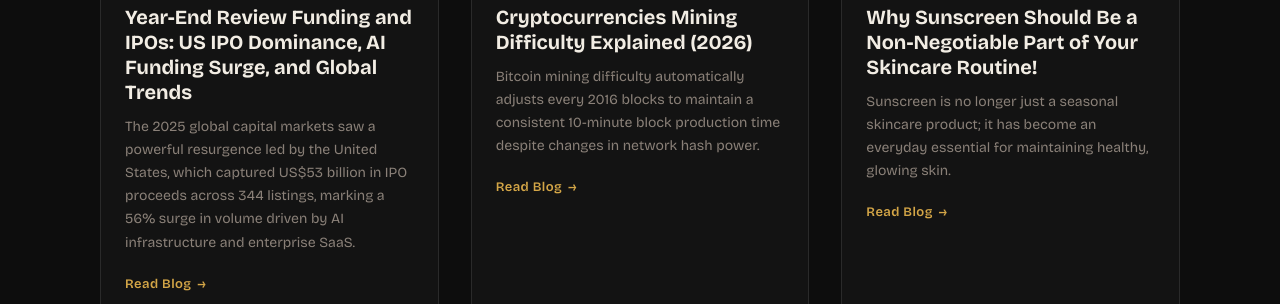
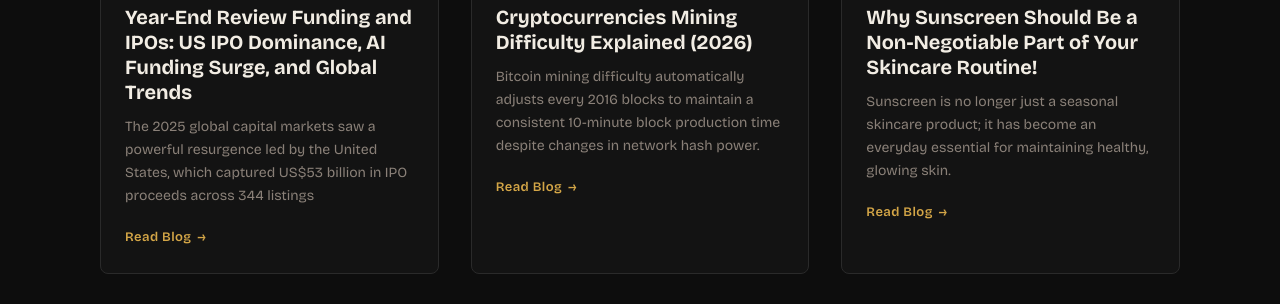
Before and after one commit to Anomwarbhuvan/Renu-Solanki-Portfolio, an Eleventy site: page src/index.njk in a window 1280 px wide. Shown: the part 1369-1673 px from the top of the page. Built offline with nearby package versions, Linux system fonts and the light colour scheme; Eleventy itself is replaced by a stand-in of ours; files that its build step writes are made by us from their sources; grey boxes are pictures that could not be loaded.

Commit message:
Update Blogs “year-end-review-funding-and-ipos-us-ipo-dominance-ai-funding-surge-and-global-trends”

```diff
--- a/src/blogs/year-end-review-funding-and-ipos-us-ipo-dominance-ai-funding-surge-and-global-trends.md
+++ b/src/blogs/year-end-review-funding-and-ipos-us-ipo-dominance-ai-funding-surge-and-global-trends.md
@@ -6,8 +6,7 @@ category: tech
 thumbnail: /images/year.jpg
 excerpt: The 2025 global capital markets saw a powerful resurgence led by the
   United States, which captured US$53 billion in IPO proceeds across 344
-  listings, marking a 56% surge in volume driven by AI infrastructure and
-  enterprise SaaS.
+  listings
 description: Explore the 2025 Year-End Review of funding and IPOs, highlighting
   US market dominance with US$53B raised, a massive AI funding surge of
   US$89.4B, and key global trends across India, China, and the Middle East.
```
